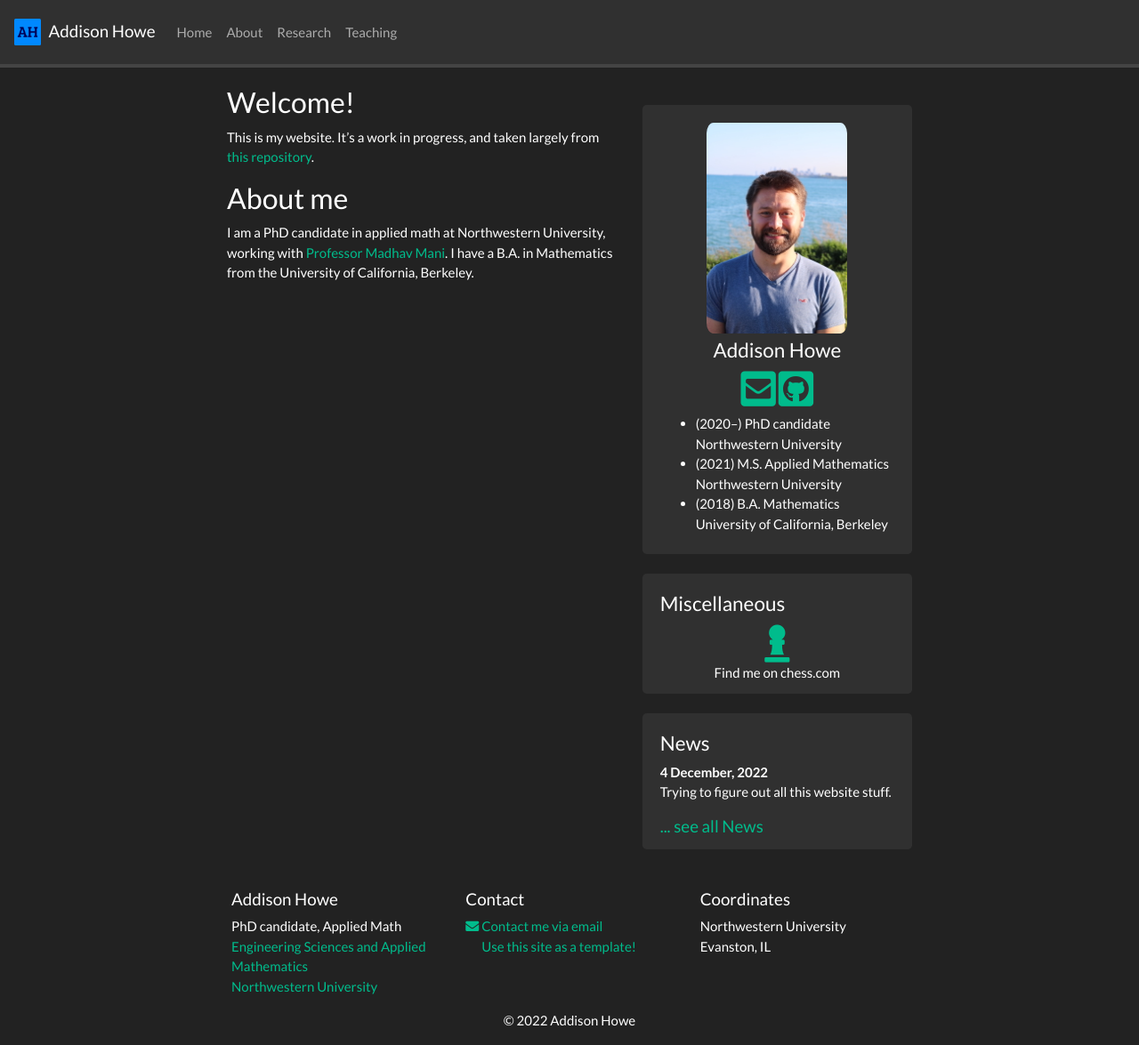
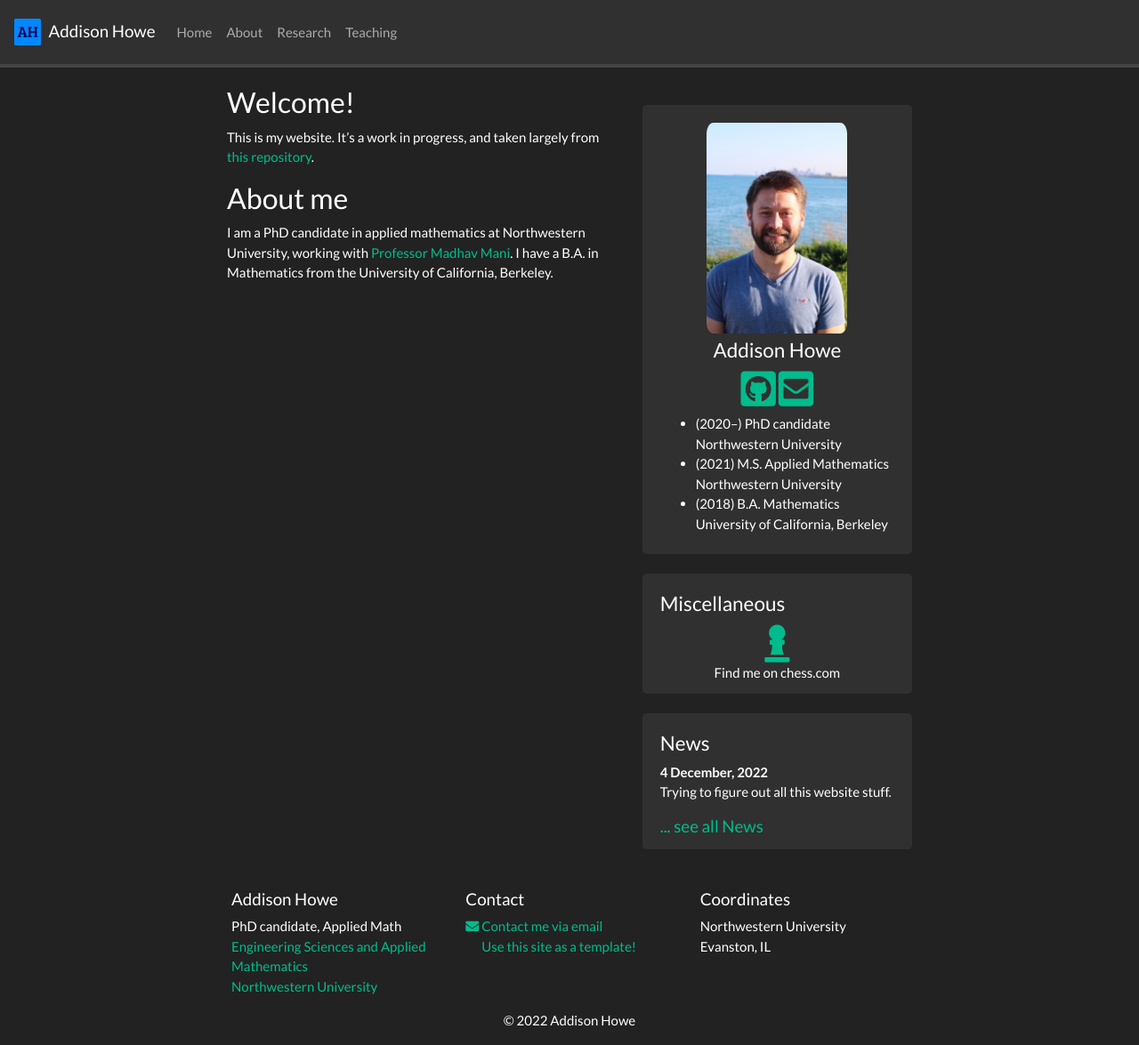
Before and after one commit to AddisonHowe/addisonhowe.github.io, a Jekyll site: the page built from _pages/home.md, in a window 1280 px wide and 1175 px high. Shown: the whole window at 89% size. Built offline with Jekyll 4.4.1, drawn with Linux system fonts in a browser that asks for light colours; nearby versions of some CDN libraries; a style sheet for code colours, icons or effects is not loaded.

Commit message:
removed myinfo data file and repaced with me.yml

```diff
--- a/_data/me.yml
+++ b/_data/me.yml
@@ -4,5 +4,6 @@
 email: addi.howe@u.northwestern.edu
 github: https://github.com/AddisonHowe
 researchgate: https://www.researchgate.net/profile/Addison-Howe
+scholar: https://scholar.google.com/citations?user=uvWN1ssAAAAJ&hl=en
 chess: https://www.chess.com/member/addi-howe
 cv: cv/cv.pdf
--- a/_includes/sidebar.html
+++ b/_includes/sidebar.html
@@ -1,5 +1,6 @@
 {% assign me = site.data.me %}
 {% assign maxedu = 4 %}
+{% assign maxnews = 3 %}
 
 <div>
 <div class="jumbotron">
@@ -7,21 +8,17 @@
   <a href="{{site.url}}{{site.baseurl}}/about"><img src="{{site.url}}{{site.baseurl}}/images/{{me.photo}}" width="60%" style="block:inline; margin-left:auto; margin-right:auto; margin-bottom:5px;"/></a>
   <h4>{{ me.name }}</h4>
   <div style="margin-bottom:5px">
+    {% if me.github %} <a href="{{ me.github }}" target="_blank"><i class="fab fa-github-square fa-3x"></i></a> {% endif %}
+    {% if me.scholar %} <a href="{{ me.scholar }}" target="_blank"><i class="ai ai-google-scholar-square ai-3x"></i></a> {% endif %}
+    {% if me.researchgate %} <a href="{{ me.researchgate }}" target="_blank"><i class="ai ai-researchgate-square ai-3x"></i></a> {% endif %}
+    {% if me.cv %} <a href="{{ site.url }}{{ site.baseurl }}/{{ me.cv }}" target="_blank"><i class="ai ai-cv-square ai-3x"></i></a> {% endif %}
     {% if me.email %}<a href="mailto:{{ me.email }}" target="_blank"><i class="fa fa-envelope-square fa-3x"></i></a> {% endif %}
-    {% if me.cv %} <a href="{{ site.url }}{{ site.baseurl }}/{{ me.cv }}" target="_blank"><i class="ai ai-cv-square ai-3x"></i></a> {% endif %}
-    {% if me.scholar %} <a href="{{ me.scholar }}" target="_blank"><i class="ai ai-google-scholar-square ai-3x"></i></a> {% endif %}
-    {% if me.github %} <a href="{{ me.github }}" target="_blank"><i class="fab fa-github-square fa-3x"></i></a> {% endif %}
-    {% if me.researchgate %} <a href="{{ me.researchgate }}" target="_blank"><i class="ai ai-researchgate-square ai-3x"></i></a> {% endif %}
   </div>
   </center>
 
   <ul style="overflow: hidden">
-  {% assign nedu = 0 %}
-  {% for edu in site.data.education %}
-    {% if nedu < maxedu %}
-      <li> ({{ edu.date | replace: "-","&#8211;"}}) {{ edu.title }}<br>{{ edu.location }}</li>
-    {% endif %}
-    {% assign nedu = nedu | plus: 1 %}
+  {% for edu in site.data.education limit:{{ maxedu }} %}
+    <li> ({{ edu.date | replace: "-","&#8211;"}}) {{ edu.title }}<br>{{ edu.location }}</li>
   {% endfor %}
   </ul>
 
@@ -30,7 +27,6 @@
 
 <div class="jumbotron">
   <h4>Miscellaneous</h4>
-  {% assign me = site.data.myinfo['me'] %}
   <center>
   <div style="margin-bottom:5px">
   {% if me.chess %}
@@ -43,7 +39,7 @@
 
 <div class="jumbotron">
   <h4>News</h4>
-  {% for article in site.data.news limit:3 %}
+  {% for article in site.data.news limit:{{ maxnews }} %}
     <b>{{ article.date }}</b>
     <p>{{ article.headline }}</p>
   {% endfor %}
--- a/_pages/home.md
+++ b/_pages/home.md
@@ -11,4 +11,4 @@
 
 ### About me
 
-I am a PhD candidate in applied math at Northwestern University, working with <a href="https://www.madhavmani.com/" target="_blank">Professor Madhav Mani</a>. I have a B.A. in Mathematics from the University of California, Berkeley.
+I am a PhD candidate in applied mathematics at Northwestern University, working with <a href="https://www.madhavmani.com/" target="_blank">Professor Madhav Mani</a>. I have a B.A. in Mathematics from the University of California, Berkeley.
```
Also changed, not shown: _data/myinfo.yml (deleted, +0 -16 lines).
